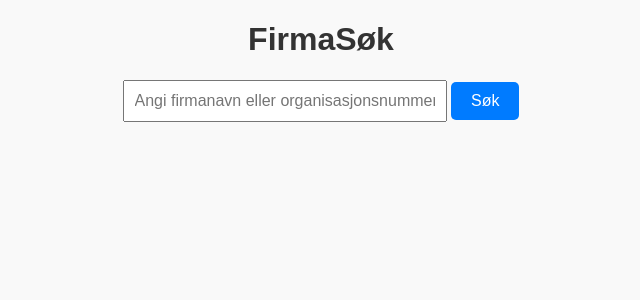
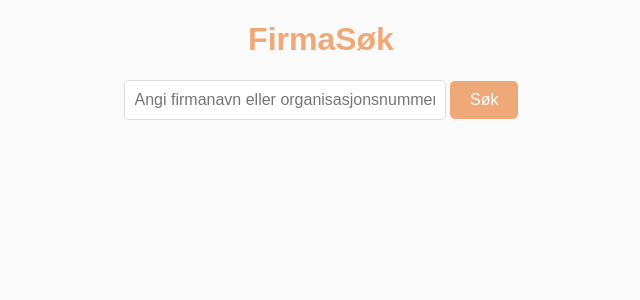
Before and after one commit to Orjanhell/Brreg_sok, a Flask app: page / in a window 1280 px wide. Shown: the top 300 px of the page, without its empty margins (319-959 px from the left). Run offline with Flask 3, Linux system fonts and the light colour scheme.

Commit message:
Oppdatert med nye fargevalg

```diff
--- a/templates/index.html
+++ b/templates/index.html
@@ -8,11 +8,16 @@
         body {
             font-family: Arial, sans-serif;
             margin: 20px;
-            background-color: #f9f9f9;
+            background-color: #fafafa;
+            color: #333;
         }
-        h1, h2 {
+        h1 {
             text-align: center;
-            color: #333;
+            color: #efa978;
+        }
+        h2 {
+            text-align: center;
+            color: #e6a475;
         }
         form {
             text-align: center;
@@ -22,18 +27,20 @@
             padding: 10px;
             font-size: 16px;
             width: 300px;
+            border: 1px solid #ddd;
+            border-radius: 5px;
         }
         button {
             padding: 10px 20px;
             font-size: 16px;
-            background-color: #007BFF;
+            background-color: #efa978;
             color: white;
             border: none;
             border-radius: 5px;
             cursor: pointer;
         }
         button:hover {
-            background-color: #0056b3;
+            background-color: #e6a475;
         }
         .results {
             margin: 20px auto;
@@ -47,11 +54,11 @@
         }
         th, td {
             border: 1px solid #ddd;
-            padding: 8px;
+            padding: 10px;
             text-align: left;
         }
         th {
-            background-color: #007BFF;
+            background-color: #efa978;
             color: white;
         }
         .no-results {
@@ -132,8 +139,8 @@
             </table>
         {% endif %}
 
-        {% if ingen_treff %}
-            <p class="no-results">Ingen resultater funnet for "{{ søkeord }}".</p>
+        {% if feilmelding %}
+            <p class="no-results">{{ feilmelding }}</p>
         {% endif %}
     </div>
 </body>
```
